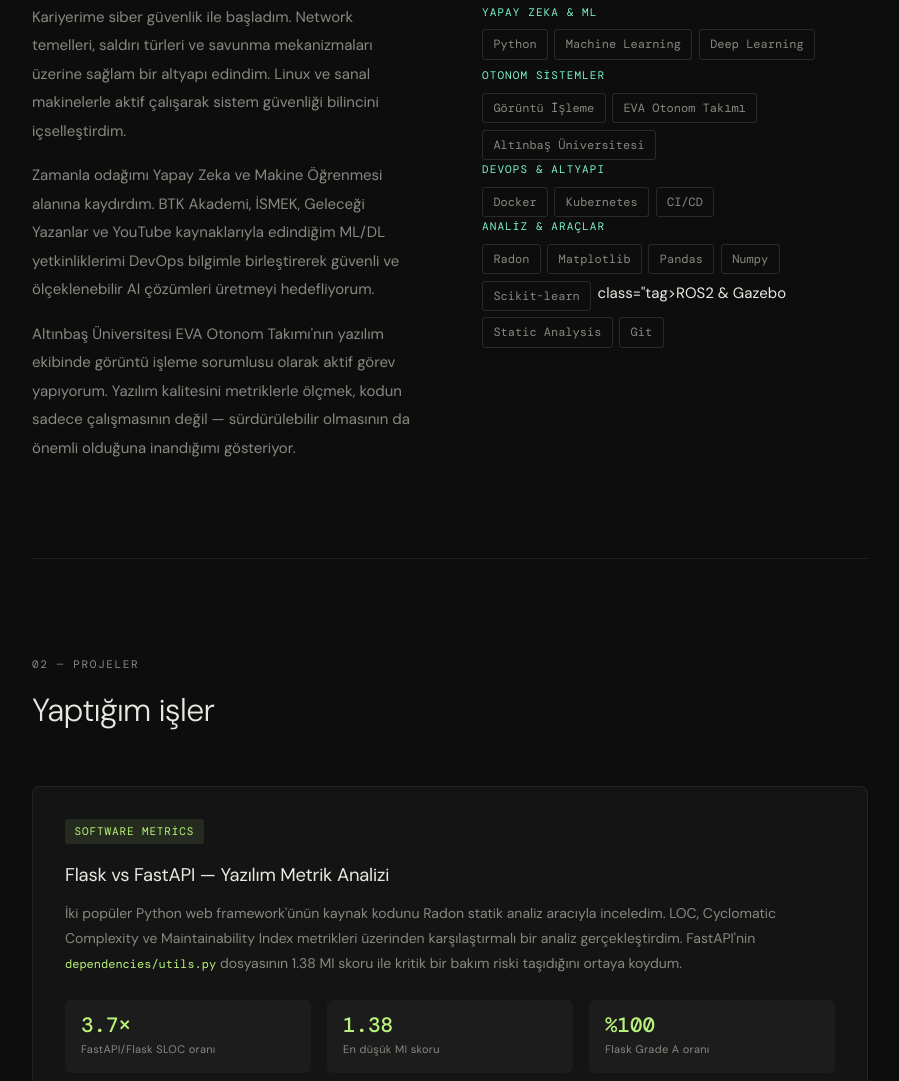
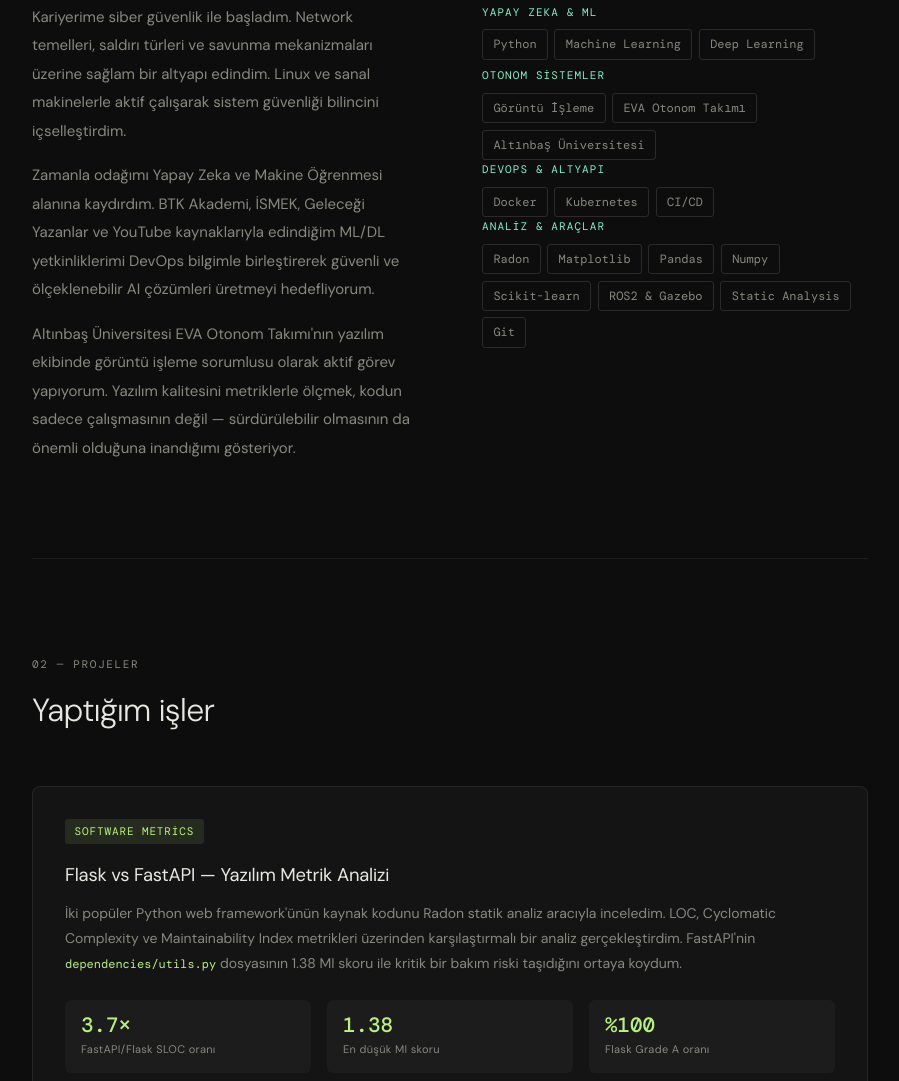
Before and after one commit to HavvaNur-A/HavvaNur-A.github.io, a plain HTML site: page index.html in a window 1280 px wide. Shown: the part 1025-2106 px from the top of the page, without its empty margins (190-1089 px from the left). Drawn offline with nearby package versions, Linux system fonts and the light colour scheme.

Commit message:
Fix HTML tag for ROS2 & Gazebo

```diff
--- a/index.html
+++ b/index.html
@@ -543,7 +543,7 @@
               <span class="tag">Pandas</span>
               <span class="tag">Numpy</span>
               <span class="tag">Scikit-learn</span>
-              <span> class="tag>ROS2 & Gazebo</span>
+              <span class="tag">ROS2 & Gazebo</span>
               <span class="tag">Static Analysis</span>
               <span class="tag">Git</span>
             </div>
```
